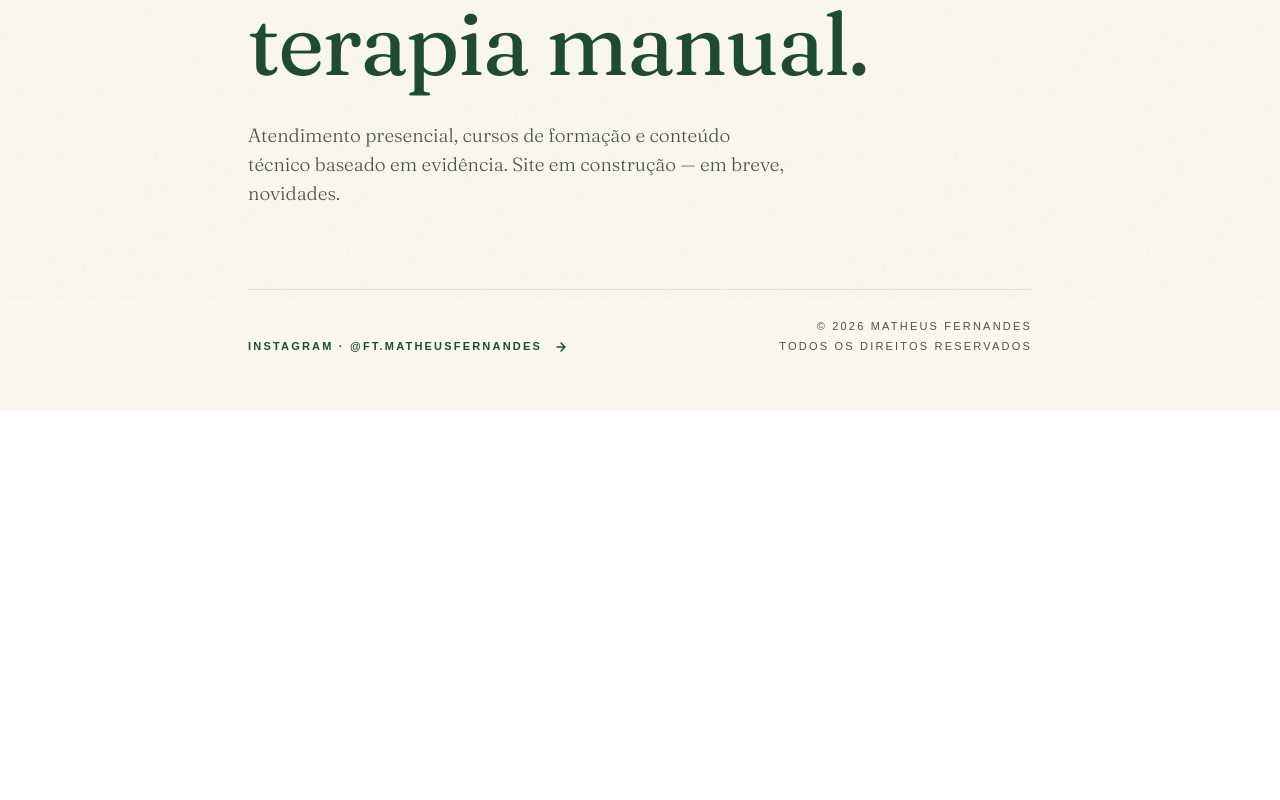
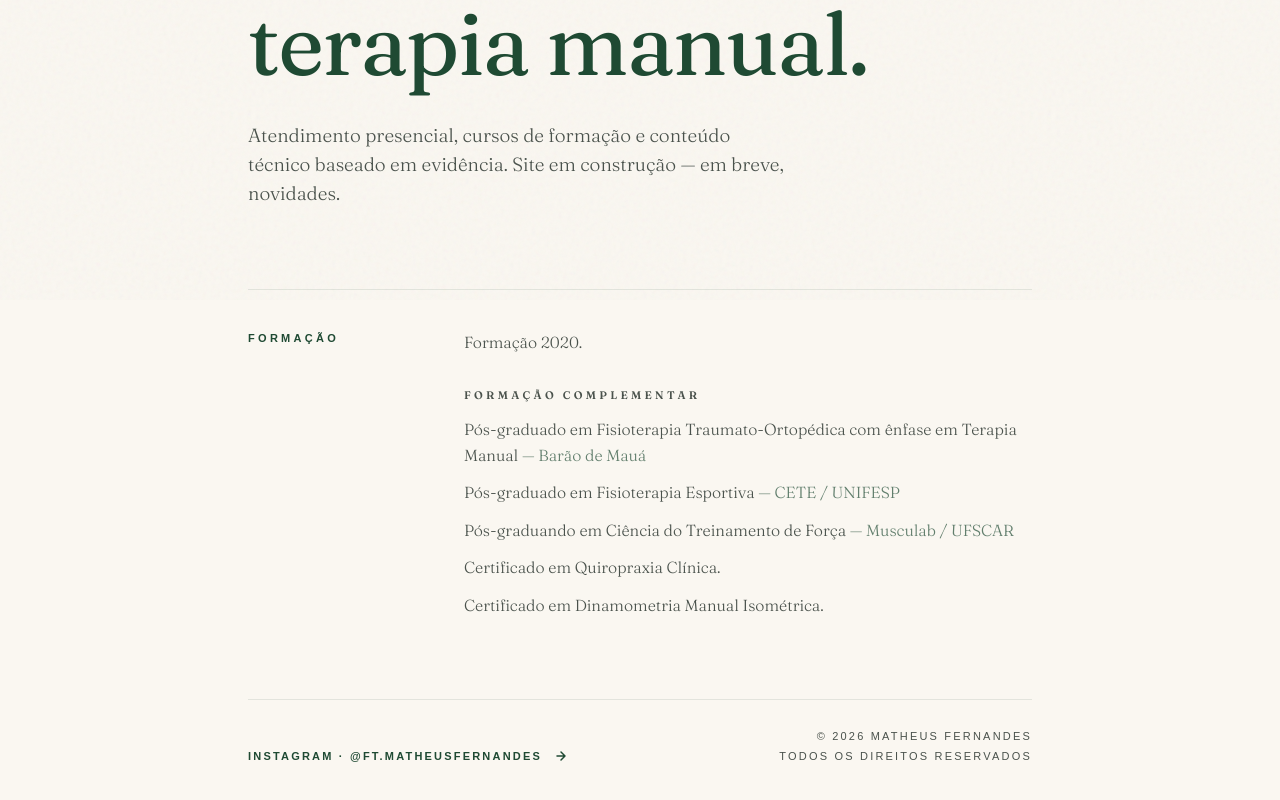
Before and after one commit to joaohenriquecosta/ftmatheusfernandes, a Next.js app: page / in a window 1280 px wide. Shown: the part 500-1300 px from the top of the page. Before the commit the page ends 911 px from the top, so only its background shows below. Built offline with nearby package versions, Linux system fonts and the light colour scheme.

Commit message:
feat(home): add educational background section

```diff
--- a/app/page.tsx
+++ b/app/page.tsx
@@ -65,6 +65,47 @@ export default function Home() {
             Atendimento presencial, cursos de formação e conteúdo técnico
             baseado em evidência. Site em construção — em breve, novidades.
           </p>
+
+          {/* Formação */}
+          <div className="mt-16 grid gap-8 border-t border-[#1F4A33]/10 pt-10 md:mt-20 md:grid-cols-[160px_1fr] md:gap-14">
+            <div className="text-[11px] font-semibold tracking-[0.3em] text-[#1F4A33] uppercase">
+              Formação
+            </div>
+            <div
+              className="space-y-8 text-[16px] leading-[1.6] font-light text-[#4A524C]"
+              style={{ fontFamily: "var(--font-fraunces), Georgia, serif" }}
+            >
+              <p>Formação 2020.</p>
+
+              <div>
+                <div
+                  className="mb-3 text-[11px] font-semibold tracking-[0.3em] text-[#4A524C] uppercase"
+                  style={{ fontFamily: "var(--font-geist-sans), system-ui, sans-serif" }}
+                >
+                  Formação complementar
+                </div>
+                <ul className="space-y-3">
+                  <li>
+                    Pós-graduado em Fisioterapia Traumato-Ortopédica com ênfase
+                    em Terapia Manual{" "}
+                    <span className="text-[#1F4A33]/70">— Barão de Mauá</span>
+                  </li>
+                  <li>
+                    Pós-graduado em Fisioterapia Esportiva{" "}
+                    <span className="text-[#1F4A33]/70">— CETE / UNIFESP</span>
+                  </li>
+                  <li>
+                    Pós-graduando em Ciência do Treinamento de Força{" "}
+                    <span className="text-[#1F4A33]/70">
+                      — Musculab / UFSCAR
+                    </span>
+                  </li>
+                  <li>Certificado em Quiropraxia Clínica.</li>
+                  <li>Certificado em Dinamometria Manual Isométrica.</li>
+                </ul>
+              </div>
+            </div>
+          </div>
         </div>
 
         {/* Bottom */}
```
